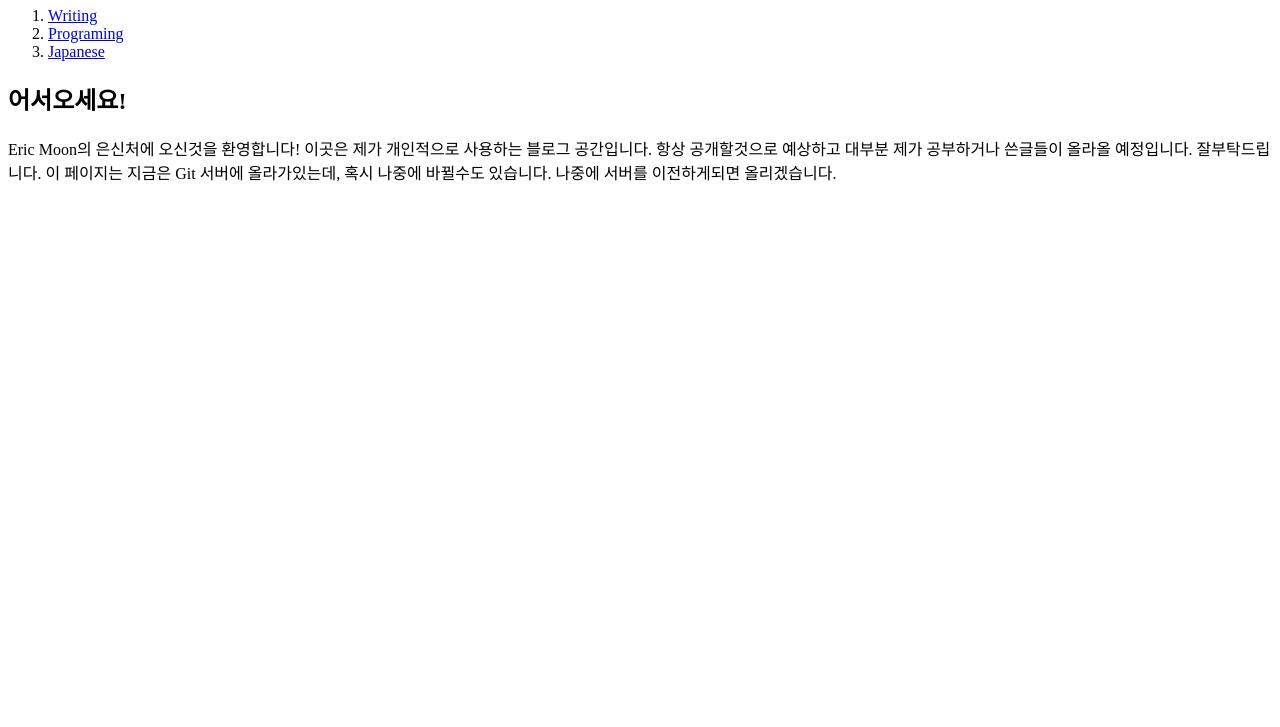
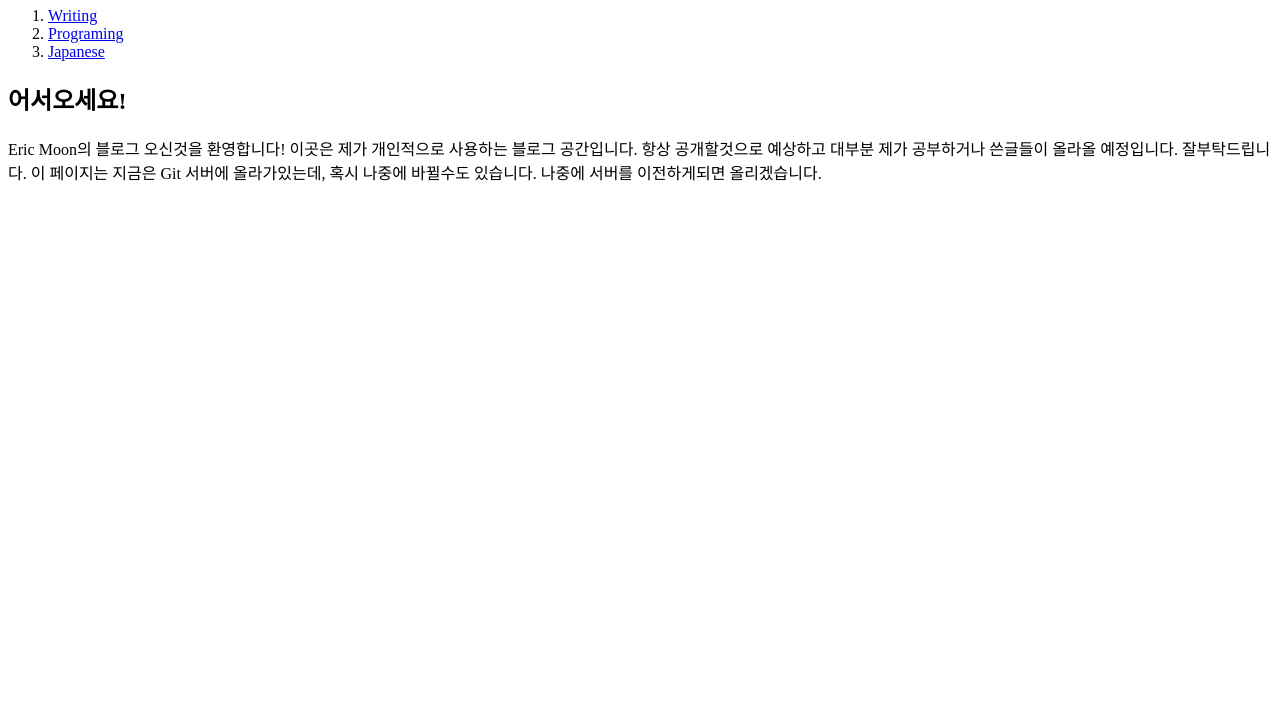
Before and after one commit to EricMoonDev/EMsHideout, a plain HTML site: page index.html in a window 1280 px wide. Shown: the part 73-800 px from the top of the page. Drawn offline with Linux system fonts and the light colour scheme.

Commit message:
20180503_1707

```diff
--- a/index.html
+++ b/index.html
@@ -12,7 +12,7 @@
     <li><a href="3.html">Japanese</a></li>
   </ol>
 <h2>어서오세요!</h2>
-<p>Eric Moon의 은신처에 오신것을 환영합니다!
+<p>Eric Moon의 블로그 오신것을 환영합니다!
   이곳은 제가 개인적으로 사용하는 블로그 공간입니다.
   항상 공개할것으로 예상하고 대부분 제가 공부하거나 쓴글들이 올라올 예정입니다.
   잘부탁드립니다.
```
